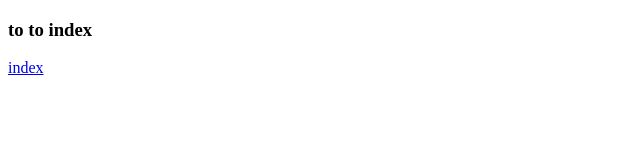
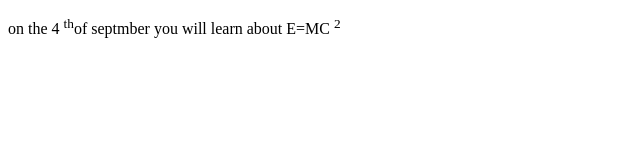
Before and after one commit to emytech/html-basic, a plain HTML site: page images/png/pics.html in a window 1280 px wide. Shown: the whole page, without its empty margins (0-640 px from the left). Drawn offline with Linux system fonts and the light colour scheme.

Commit message:
document

```diff
--- a/images/png/pics.html
+++ b/images/png/pics.html
@@ -7,8 +7,8 @@
     <title>Document</title>
 </head>
 <body>
-    <h3>to to index</h3>
-    <a href="../../index.html">index
+    <p>on the 4 <sup>th</sup>of septmber you will learn about E=MC <SUP>2</SUP></p>
+
 
     </a>
 </body>
```
